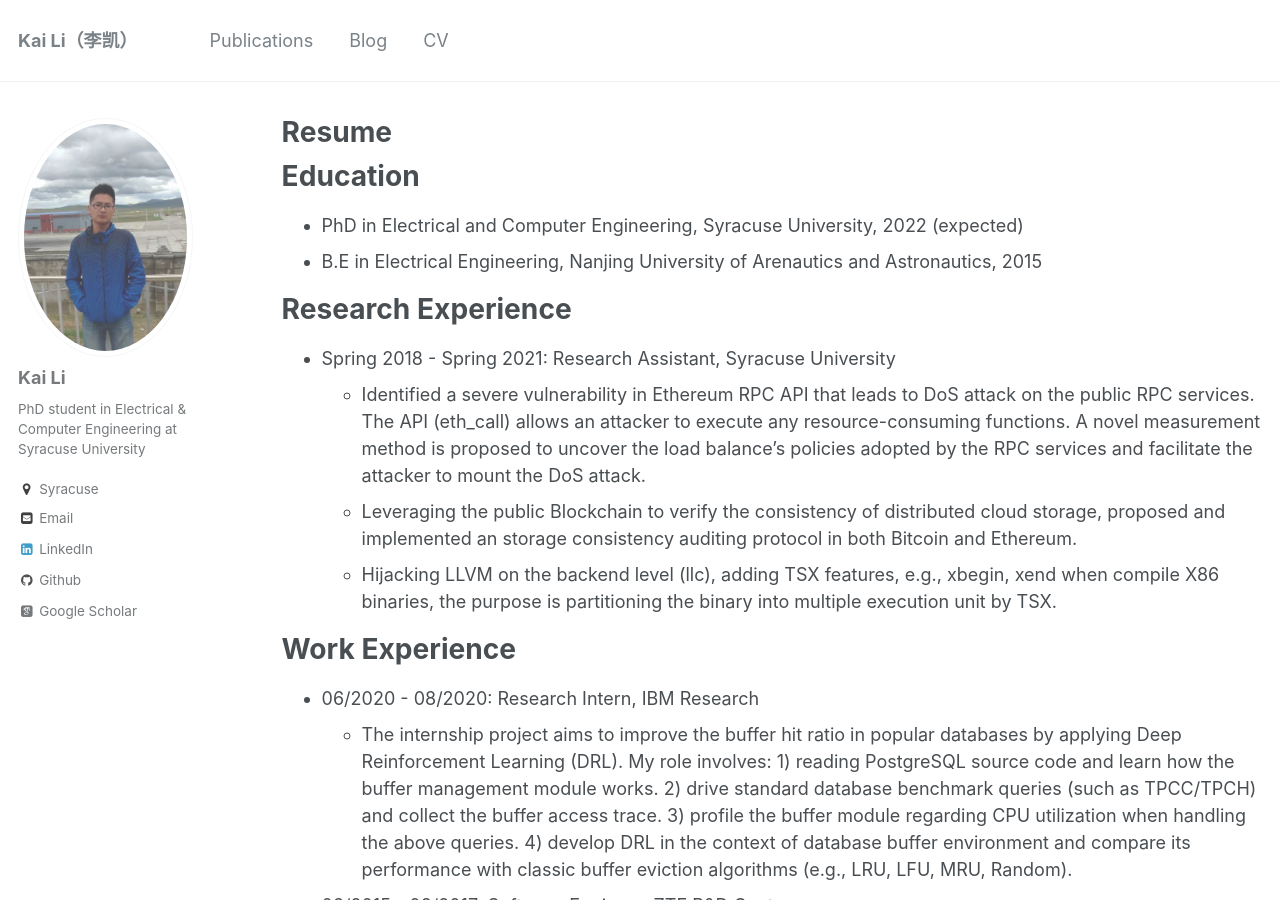
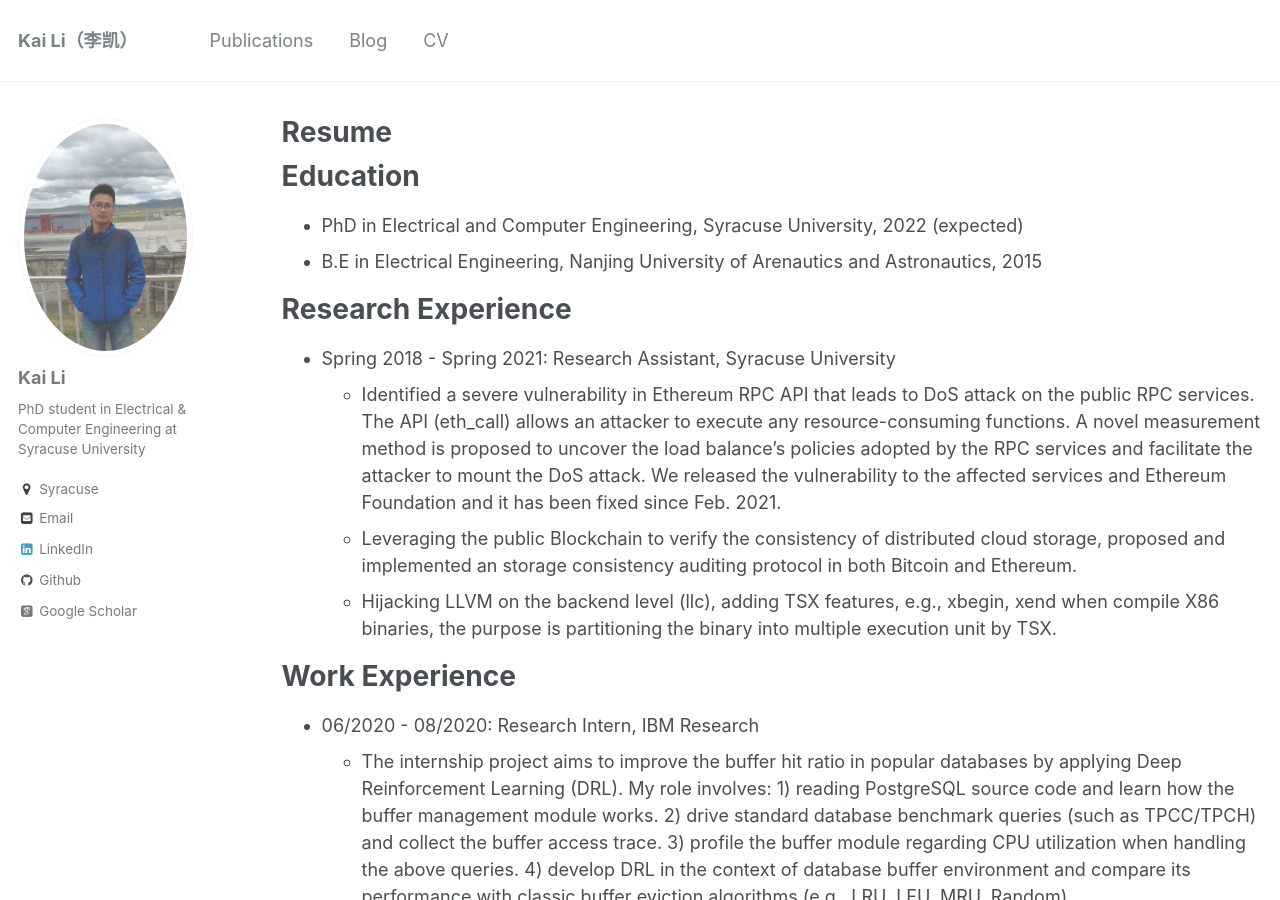
Before and after one commit to likai1993/likai1993.github.io, a Jekyll site: the page built from _pages/cv.md, in a window 1280 px wide and 900 px high. Built offline with Jekyll 4.4.1, drawn with Linux system fonts in a browser that asks for light colours; some web fonts are replaced.

Commit message:
Update cv.md

```diff
--- a/_pages/cv.md
+++ b/_pages/cv.md
@@ -19,7 +19,7 @@ Research Experience
 ======
 
 * Spring 2018 - Spring 2021: Research Assistant, Syracuse University
-  * Identified a severe vulnerability in Ethereum RPC API that leads to DoS attack on the public RPC services. The API (eth_call) allows an attacker to execute any resource-consuming functions. A novel measurement method is proposed to uncover the load balance's policies adopted by the RPC services and facilitate the attacker to mount the DoS attack.
+  * Identified a severe vulnerability in Ethereum RPC API that leads to DoS attack on the public RPC services. The API (eth_call) allows an attacker to execute any resource-consuming functions. A novel measurement method is proposed to uncover the load balance's policies adopted by the RPC services and facilitate the attacker to mount the DoS attack. We released the vulnerability to the affected services and Ethereum Foundation and it has been fixed since Feb. 2021.
   * Leveraging the public Blockchain to verify the consistency of distributed cloud storage, proposed and implemented an storage consistency auditing protocol in both Bitcoin and Ethereum.
   * Hijacking LLVM on the backend level (llc), adding TSX features, e.g., xbegin, xend when compile X86 binaries, the purpose is partitioning the binary into multiple execution unit by TSX.
 
```
